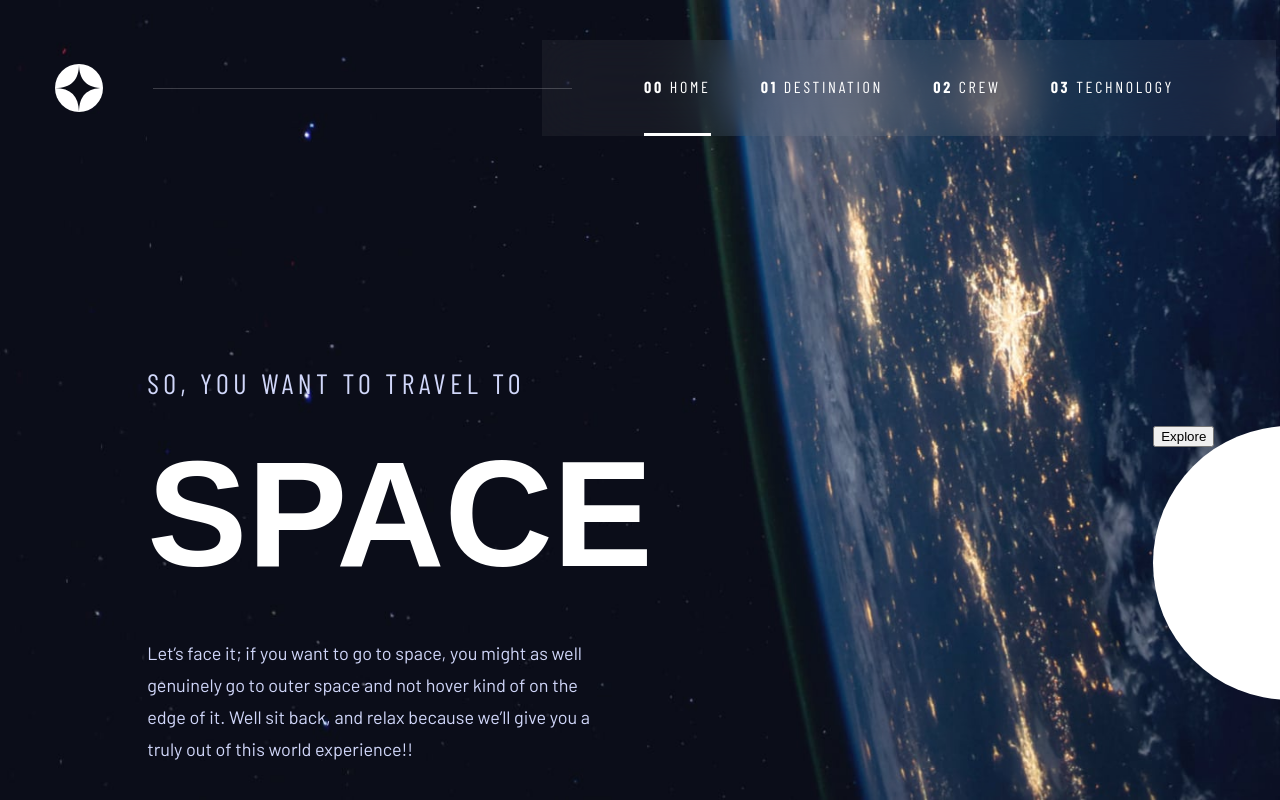
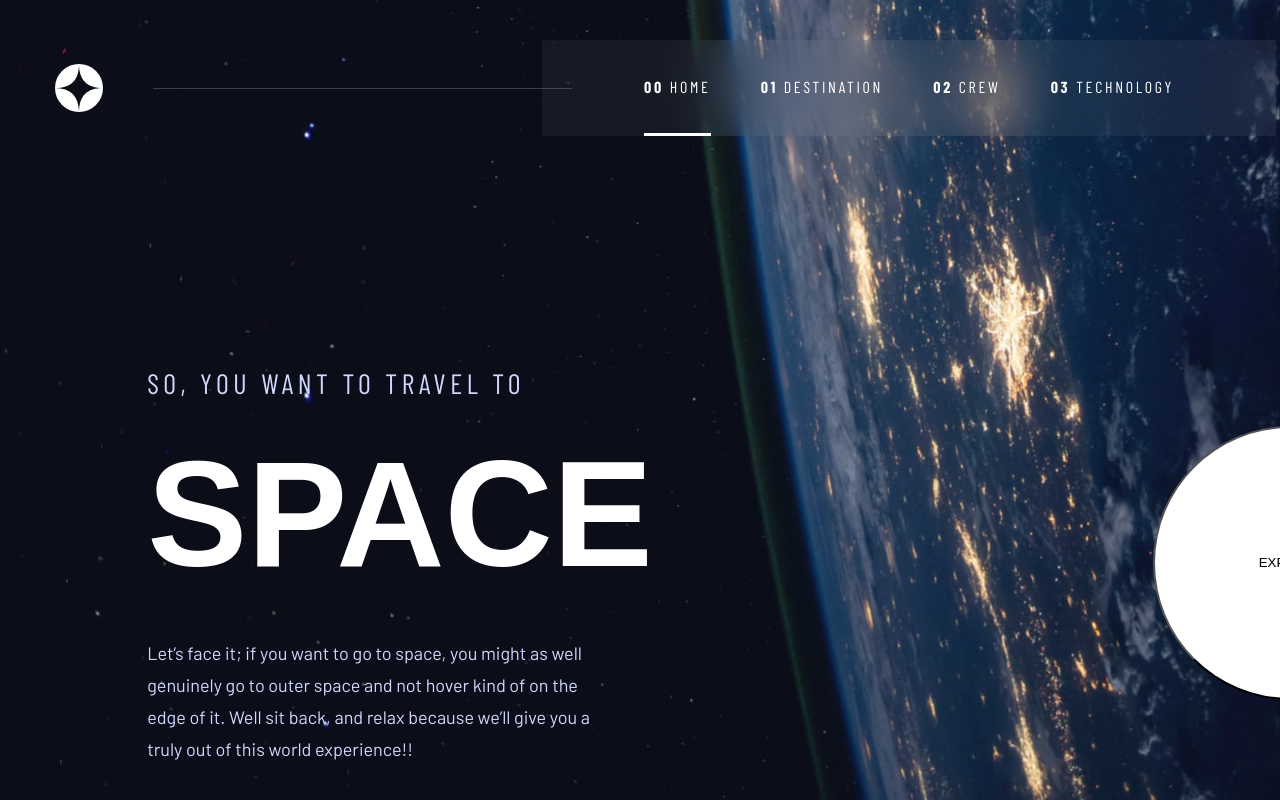
Before and after one commit to sashkajanevska/Space-Tourism-Website, a React (Vite) app in the folder space-tourism-website/: page / in a window 1280 px wide. Shown: the top 800 px of the page. Built offline with nearby package versions, Linux system fonts and the light colour scheme; a web font is replaced by a local one.

Commit message:
content fix

```diff
--- a/space-tourism-website/src/pages/HomePage.jsx
+++ b/space-tourism-website/src/pages/HomePage.jsx
@@ -11,9 +11,7 @@ export default function HomePage() {
           experience!!
         </p>
       </div>
-      <div className="home-btn">
-        <button>Explore</button>
-      </div>
+      <button className="home-btn">EXPLORE</button>
     </div>
   );
 }
```
